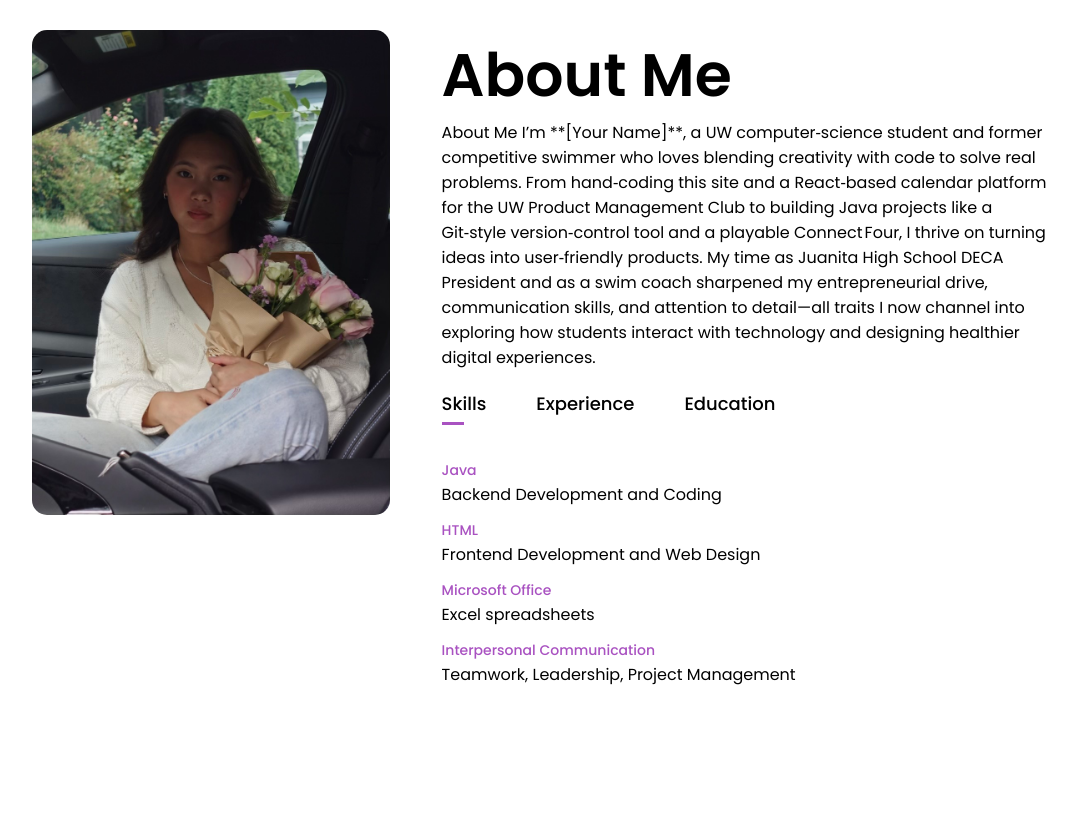
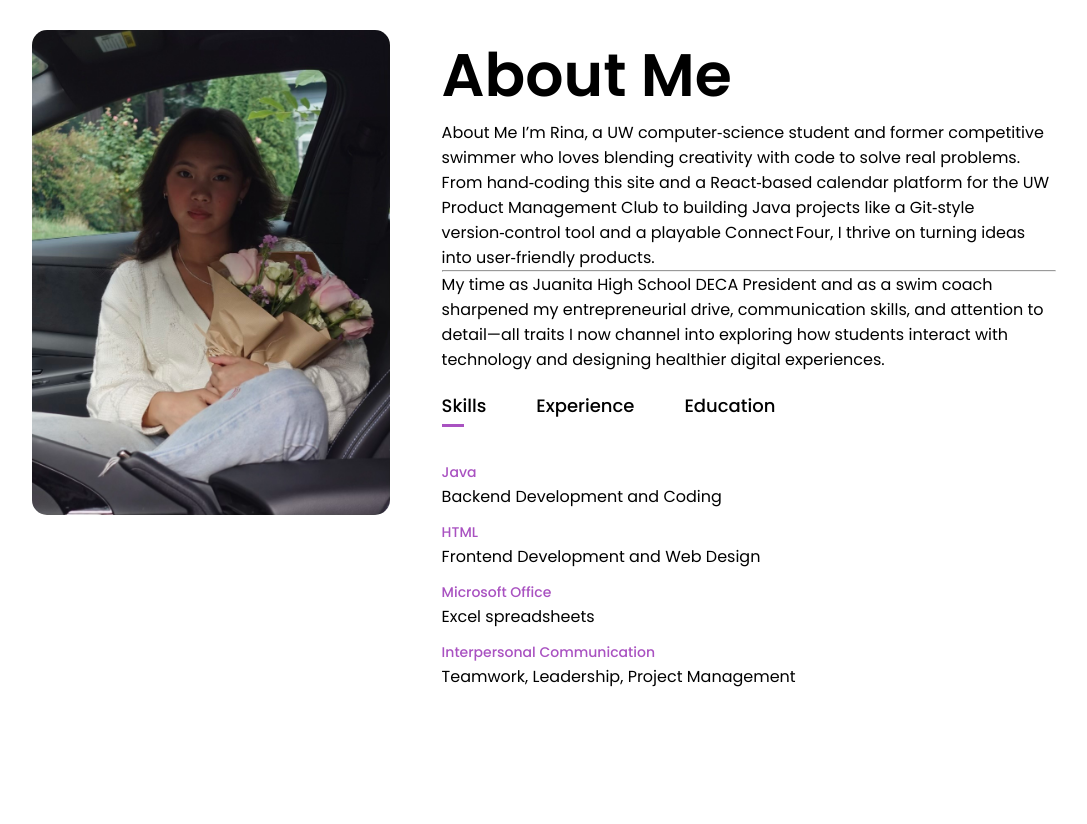
Before and after one commit to rinay06/rinay06, a plain HTML site: page index.html in a window 1280 px wide. Shown: the part 860-1684 px from the top of the page, without its empty margins (96-1183 px from the left). Drawn offline with Linux system fonts and the light colour scheme.

Commit message:
Update index.html

```diff
--- a/index.html
+++ b/index.html
@@ -41,7 +41,7 @@
             <div class="about-col-2">
                 <h1 class="sub-title">About Me</h1>
                 <p>About Me
-I’m **[Your Name]**, a UW computer‑science student and former competitive swimmer who loves blending creativity with code to solve real problems. From hand‑coding this site and a React‑based calendar platform for the UW Product Management Club to building Java projects like a Git‑style version‑control tool and a playable Connect Four, I thrive on turning ideas into user‑friendly products. My time as Juanita High School DECA President and as a swim coach sharpened my entrepreneurial drive, communication skills, and attention to detail—all traits I now channel into exploring how students interact with technology and designing healthier digital experiences.</p>
+I’m Rina, a UW computer‑science student and former competitive swimmer who loves blending creativity with code to solve real problems. From hand‑coding this site and a React‑based calendar platform for the UW Product Management Club to building Java projects like a Git‑style version‑control tool and a playable Connect Four, I thrive on turning ideas into user‑friendly products. <hr> My time as Juanita High School DECA President and as a swim coach sharpened my entrepreneurial drive, communication skills, and attention to detail—all traits I now channel into exploring how students interact with technology and designing healthier digital experiences.</p>
 
                 <div class="tab-titles">
                     <p class="tab-links active-link" onclick="opentab('skills')">Skills</p>
```
